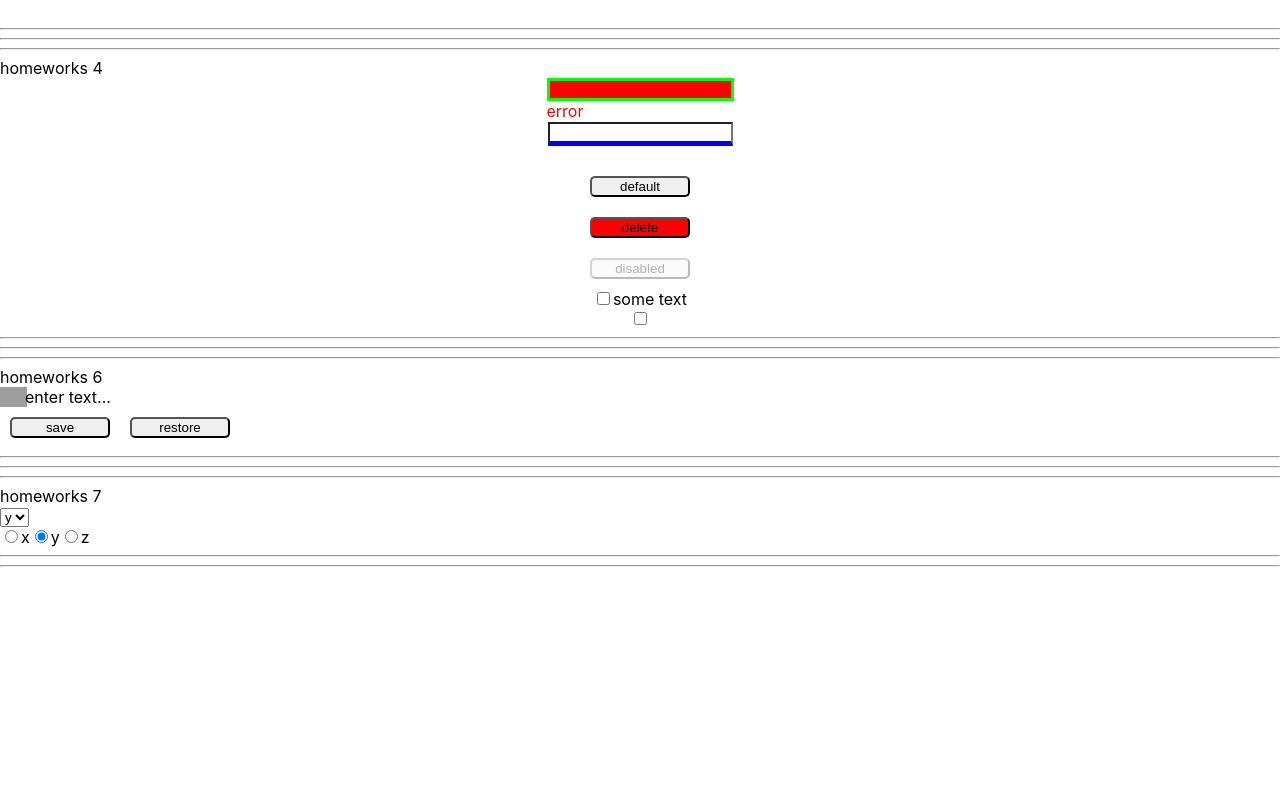
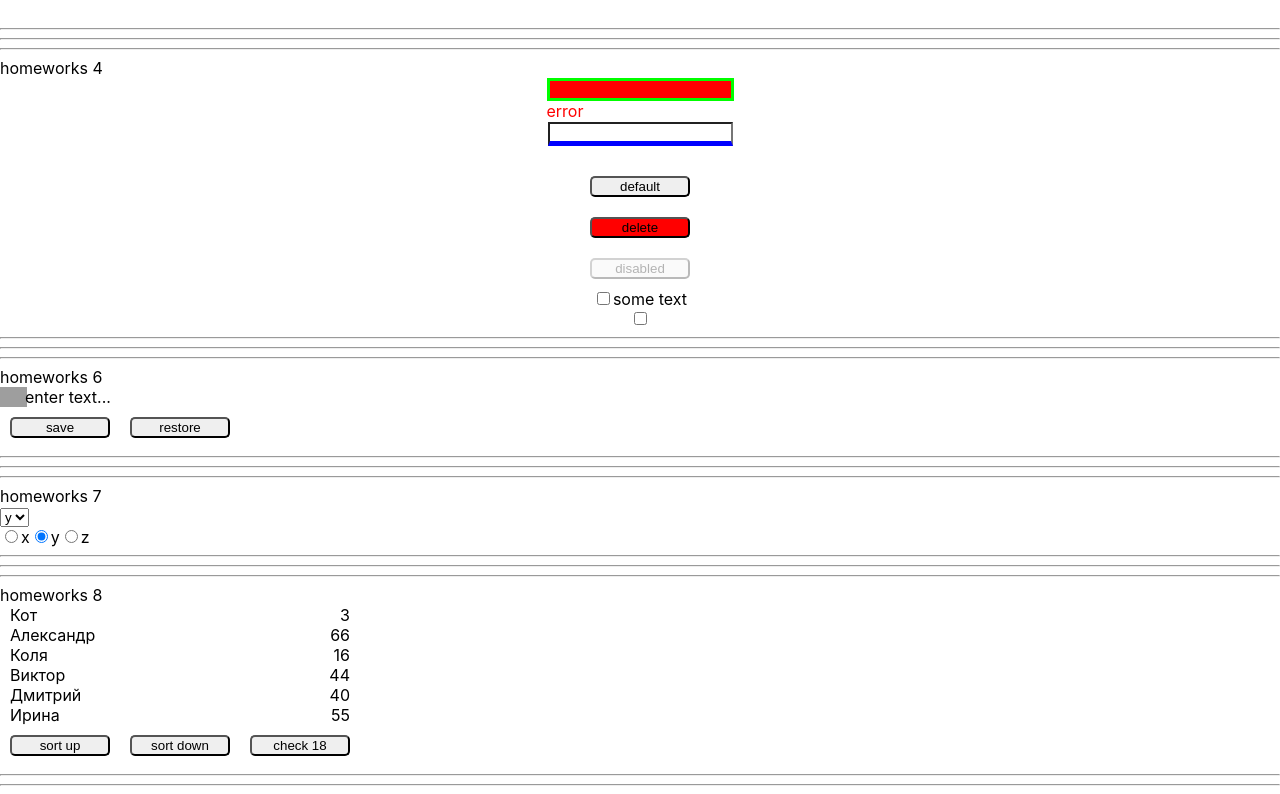
Before and after one commit to DoWhatYouL0ve/Ignat-homeworks, a React (Create React App) app: page /#/pre-junior in a window 1280 px wide. Shown: the part 525-1319 px from the top of the page. Before the commit the page ends 1100 px from the top, so only its background shows below. Built offline with nearby package versions, Linux system fonts and the light colour scheme; grey boxes are pictures that could not be loaded.

Commit message:
8th homework + GH pages

```diff
--- a/src/p1-main/m1-ui/u1-app/App.tsx
+++ b/src/p1-main/m1-ui/u1-app/App.tsx
@@ -7,6 +7,7 @@
 import HW5 from "../../../p2-homeworks/h5-rrd-v6/HW5";
 import HW6 from "../../../p2-homeworks/h6/HW6";
 import HW7 from "../../../p2-homeworks/h7/HW7";
+import HW8 from "../../../p2-homeworks/h8/HW8";
 
 function App() {
     return (
@@ -19,6 +20,7 @@
             <HW5/>
             <HW6/>
             <HW7/>
+            <HW8/>
 
         </div>
     )
--- /dev/null
+++ b/src/p2-homeworks/h8/HW8.module.css
@@ -0,0 +1,6 @@
+.tableContainer {
+    width: 360px;
+    padding: 0 10px;
+    display: flex;
+    justify-content: space-between;
+}
--- a/src/p2-homeworks/h8/HW8.tsx
+++ b/src/p2-homeworks/h8/HW8.tsx
@@ -1,10 +1,15 @@
 import React, {useState} from 'react'
 import {homeWorkReducer} from './bll/homeWorkReducer'
 import SuperButton from '../h4/common/c2-SuperButton/SuperButton'
+import styles from './HW8.module.css'
 
-// export type UserType =
+export type UserType = {
+    _id: number
+    name: string
+    age: number
+}
 
-const initialPeople = [
+const initialPeople: Array<UserType> = [
     {_id: 0, name: 'Кот', age: 3},
     {_id: 1, name: 'Александр', age: 66},
     {_id: 2, name: 'Коля', age: 16},
@@ -14,16 +19,19 @@
 ]
 
 function HW8() {
-    const [people, setPeople] = useState<any>(initialPeople) // need to fix any
+    const [people, setPeople] = useState<Array<UserType>>(initialPeople) // need to fix any
 
     // need to fix any
-    const finalPeople = people.map((p: any) => (
-        <div key={p._id}>
-            some name, age
+    const finalPeople = people.map((p: UserType) => (
+        <div key={p._id} className={styles.tableContainer}>
+            <div>{p.name}</div>
+            <div>{p.age}</div>
         </div>
     ))
 
     const sortUp = () => setPeople(homeWorkReducer(initialPeople, {type: 'sort', payload: 'up'}))
+    const sortDown = () => setPeople(homeWorkReducer(initialPeople, {type: 'sort', payload: 'down'}))
+    const check18 = () => setPeople(homeWorkReducer(initialPeople, {type: 'check', payload: 18}))
 
     return (
         <div>
@@ -33,10 +41,11 @@
             {/*should work (должно работать)*/}
             {finalPeople}
 
-            <div><SuperButton onClick={sortUp}>sort up</SuperButton></div>
-            <div>sort down</div>
-            check 18
-
+            <div>
+                <SuperButton onClick={sortUp}>sort up</SuperButton>
+                <SuperButton onClick={sortDown}>sort down</SuperButton>
+                <SuperButton onClick={check18}>check 18</SuperButton>
+            </div>
             <hr/>
             {/*для личного творчества, могу проверить*/}
             {/*<AlternativePeople/>*/}
--- a/src/p2-homeworks/h8/bll/homeWorkReducer.ts
+++ b/src/p2-homeworks/h8/bll/homeWorkReducer.ts
@@ -1,12 +1,24 @@
-export const homeWorkReducer = (state: any, action: any): any => { // need to fix any
+import {UserType} from "../HW8";
+
+export type ActionType = {
+    type: string
+    payload: string | number
+}
+
+export const homeWorkReducer = (state: Array<UserType>, action: ActionType): Array<UserType> => { // need to fix any
     switch (action.type) {
         case 'sort': {
-            // need to fix
-            return state
+            let stateCopy = [...state]
+            if(action.payload === 'up') {
+                return stateCopy.sort((a,b)=> a.name > b.name ? 1 : -1)
+            }else if(action.payload === 'down') {
+                return stateCopy.sort((a,b)=> a.name < b.name ? 1 : -1)
+            }
+            stateCopy.sort()
+            return stateCopy
         }
         case 'check': {
-            // need to fix
-            return state
+            return state.filter(el=>el.age >= 18)
         }
         default: return state
     }
```
Also changed, not shown: 1 other file (tests, documents, lock files or other folders).
